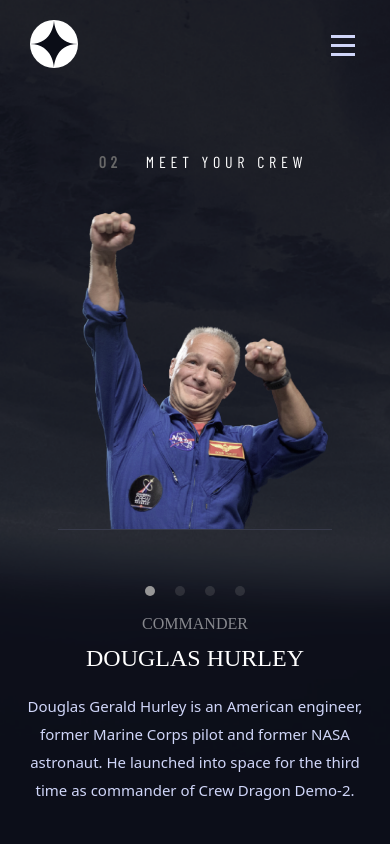
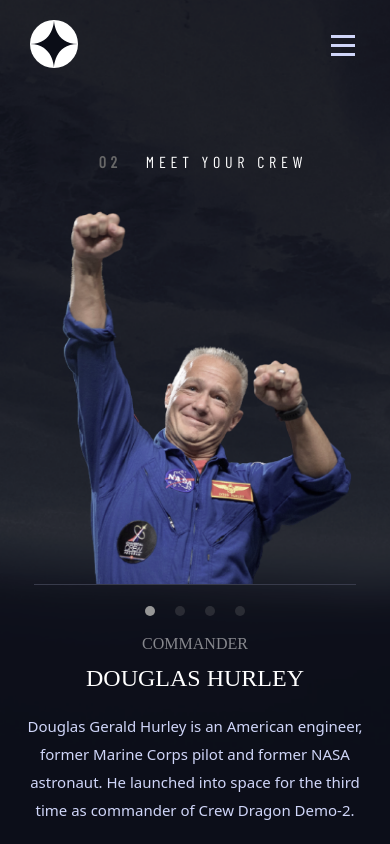
Before and after one commit to Mentoring-Repository/app7-space-tourism, a React (Create React App) app: page /crew in a window 390 px wide. Built offline with nearby package versions, Linux system fonts and the light colour scheme; a web font is replaced by a local one.

Commit message:
crew-image position currected

```diff
--- a/src/Components/CrewList/CrewList.css
+++ b/src/Components/CrewList/CrewList.css
@@ -22,9 +22,13 @@
 	justify-content: center;
 }
 
+.crew-img-container {
+	margin-bottom: -90px;
+}
+
 .crew-img {
 	max-height: 700px;
-	border-bottom: 1px solid #383b4b;
+	height: 100%;
 	object-fit: cover;
 }
 
@@ -44,6 +48,26 @@
 		font-size: 16px;
 		font-weight: 400;
 		line-height: 28px; /* 175% */
+	}
+
+	.crew-img-container {
+		margin-bottom: 0;
+	}
+}
+
+@media (max-width: 1024px) {
+
+	.crew-img-container {
+		margin-top: 20px;
+		margin-bottom: -35px;
+		height: 100%;
+	}
+
+	.crew-img {
+		max-height: auto;
+		height: auto;
+		width: auto;
+		border-bottom: 1px solid #383b4b;
 	}
 }
 
@@ -67,15 +91,4 @@
 		max-width: 100%;
 		font-size: 15px;
 	}
-
-	.crew-img-container {
-		margin-top: 20px;
-		height: fit-content;
-	}
-
-	.crew-img {
-		max-height: auto;
-		height: 320px;
-		width: auto;
-	}
 }
--- a/src/Components/CrewList/CrewList.js
+++ b/src/Components/CrewList/CrewList.js
@@ -19,7 +19,7 @@ const CrewList = () => {
 	}, [selected]);
 
 	return (
-		<div className="row d-flex h-100">
+		<div className="row d-flex h-auto h-xl-100">
 			<div className="col-12 col-xl-6 d-flex justify-content-end flex-column order-2 order-sm-1 px-0 py-5">
 				<div className="crew-details text-center text-xl-start order-2 order-sm-1 mb-2 mb-xl-5">
 					<p className="heading-4 white-text opacity-50 text-uppercase mb-1">
--- a/src/Components/DestinationList/DestinationList.css
+++ b/src/Components/DestinationList/DestinationList.css
@@ -15,6 +15,7 @@
 	font-style: normal;
 	font-weight: 400;
 	line-height: 28px;
+	min-height: 90px;
 }
 
 .dest-details .subhead-1 {
--- a/src/Components/DestinationList/DestinationList.js
+++ b/src/Components/DestinationList/DestinationList.js
@@ -42,8 +42,8 @@ const DestinationList = () => {
 							onClick={() => changeDestination(des)}
 							className={
 								selected === des
-									? "mx-auto mx-sm-0 me-auto me-sm-4 nav-text active-bottom"
-									: "mx-auto mx-sm-0 me-auto me-sm-4 nav-text "
+									? "pb-2 mx-auto mx-sm-0 me-auto me-sm-4 nav-text active-bottom"
+									: "pb-2 mx-auto mx-sm-0 me-auto me-sm-4 nav-text "
 							}
 						>
 							{des}
```
